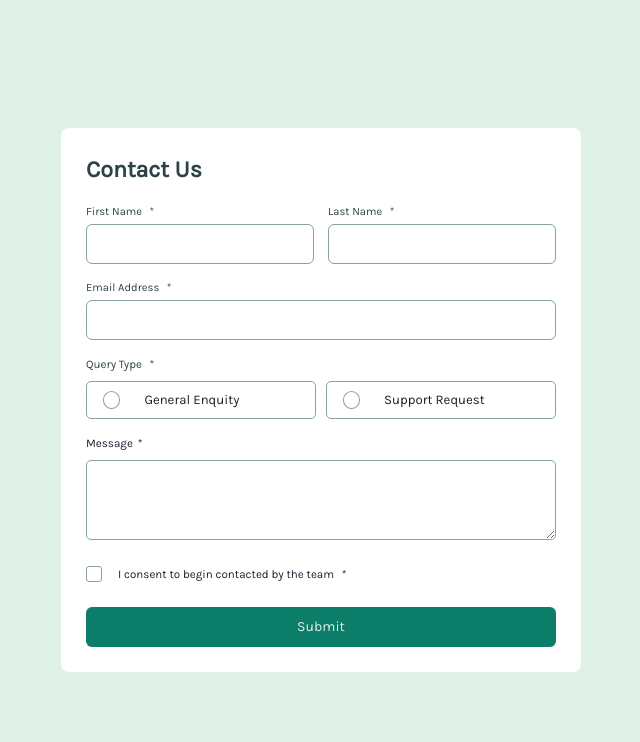
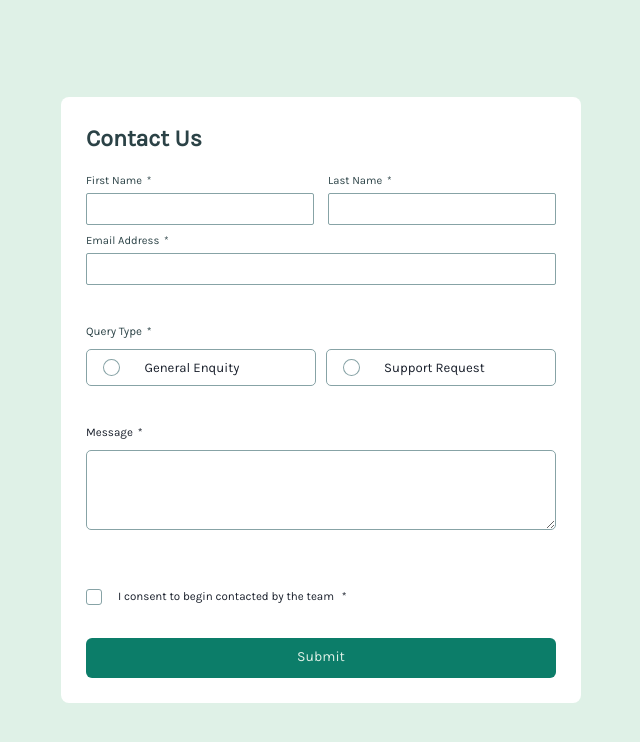
Before and after one commit to jarher/contactFormReact, a React (Vite) app in the folder my-react-app/: page / in a window 1280 px wide. Shown: the top 742 px of the page, without its empty margins (319-959 px from the left). Built offline with nearby package versions, Linux system fonts and the light colour scheme.

Commit message:
refactoring project

```diff
--- a/my-react-app/src/components/Form.jsx
+++ b/my-react-app/src/components/Form.jsx
@@ -2,11 +2,11 @@
 import { Button, HStack } from "@chakra-ui/react";
 import { useFormik } from "formik";
 import * as Yup from "yup";
-import { FormControlInputTextComponent } from "./FormControlInputTextComponent.jsx";
-import { FormRadioControl } from "./FormRadioControl.jsx";
-import { FormTextAreaComponent } from "./FormTextAreaComponent.jsx";
-import { FormCheckboxComponent } from "./FormCheckboxComponent.jsx";
-import { useState } from "react";
+import { FormInputTextComponent } from "./FormInputTextComponent";
+import { FormEmailComponent } from "./FormEmailComponent";
+import { FormRadioComponent } from "./FormRadioComponent";
+import { FormTextAreaComponent } from "./FormTextAreaComponent";
+import { FormCheckboxComponent } from "./FormCheckboxComponent";
 
 const formSchema = Yup.object().shape({
   firstName: Yup.string()
@@ -30,11 +30,6 @@ const formSchema = Yup.object().shape({
 });
 
 export const Form = ({ open }) => {
-  const [radioChange, setRadioChange] = useState({
-    generalEnquityState: false,
-    supportRequest: false,
-  });
-
   const formik = useFormik({
     initialValues: {
       firstName: "",
@@ -57,103 +52,6 @@ export const Form = ({ open }) => {
     cursor: "pointer",
   };
 
-  const formElements = [
-    {
-      type: "text",
-      formControlProps: {
-        width: ["100%", "48.5%"],
-        mt: "0",
-        isInvalid: formik.errors.firstName && formik.touched.firstName,
-      },
-      inputStyles,
-      formLabelText: "First Name",
-      nameValue: "firstName",
-      errorMessage: formik.errors.firstName,
-    },
-    {
-      type: "text",
-      formControlProps: {
-        width: ["100%", "48.5%"],
-        mt: ["1.7rem", "0"],
-        isInvalid: formik.errors.lastName && formik.touched.lastName,
-      },
-      inputStyles,
-      formLabelText: "Last Name",
-      nameValue: "lastName",
-      errorMessage: formik.errors.lastName,
-    },
-    {
-      type: "email",
-      formControlProps: {
-        mt: ["1.7rem", "0"],
-        isInvalid: formik.errors.email && formik.touched.email,
-      },
-      inputStyles,
-      formLabelText: "Email Address",
-      nameValue: "email",
-      errorMessage: formik.errors.email,
-    },
-    {
-      type: "radioGroup",
-      formLabelText: "Query Type",
-      formControlProps: {
-        as: "fieldset",
-        mt: "1.875rem",
-        isInvalid: formik.errors.queryType && formik.touched.queryType,
-      },
-      children: [
-        {
-          formRadioText: "General Enquity",
-          value: "generalEnquity",
-          mt: "0",
-          radioState: {
-            state: radioChange.generalEnquityState,
-            radioHandler: () =>
-              setRadioChange({
-                generalEnquityState: true,
-                supportRequest: false,
-              }),
-          },
-        },
-        {
-          formRadioText: "Support Request",
-          value: "supportRequest",
-          mt: ["1rem", "auto", "0"],
-          radioState: {
-            state: radioChange.supportRequest,
-            radioHandler: () =>
-              setRadioChange({
-                generalEnquityState: false,
-                supportRequest: true,
-              }),
-          },
-        },
-      ],
-      nameValue: "queryType",
-      errorMessage: formik.errors.queryType,
-    },
-    {
-      type: "textArea",
-      formControlProps: {
-        mt: "1.875rem",
-        isInvalid: formik.errors.message && formik.touched.message,
-      },
-      inputStyles,
-      formLabelText: "Message",
-      nameValue: "message",
-      errorMessage: formik.errors.message,
-    },
-    {
-      type: "checkbox",
-      formControlProps: {
-        mt: "1.575rem",
-      },
-      formLabelText: " I consent to begin contacted by the team",
-      nameValue: "consent",
-      errorMessage: formik.errors.consent,
-    },
-  ];
-
   const buttonProps = {
     mt: "1.175rem",
     type: "submit",
@@ -170,32 +68,12 @@ export const Form = ({ open }) => {
     <>
       <form onSubmit={formik.handleSubmit} noValidate>
         <h1>Contact Us</h1>
-        <HStack
-          mt={["1.5rem", "auto", "1rem"]}
-          justifyContent="space-between"
-          flexFlow="row wrap"
-          gap="0"
-        >
-          {formElements.map((element, i) => {
-            const elementProps = {
-              ...element,
-              formik,
-            };
-            if (element.type === "text" || element.type === "email") {
-              return (
-                <FormControlInputTextComponent {...elementProps} key={i} />
-              );
-            }
-            if (element.type === "radioGroup") {
-              return <FormRadioControl {...elementProps} key={i} />;
-            }
-            if (element.type === "textArea") {
-              return <FormTextAreaComponent {...elementProps} key={i} />;
-            }
-            if (element.type === "checkbox") {
-              return <FormCheckboxComponent {...elementProps} key={i} />;
-            }
-          })}
+        <HStack mt={["1.5rem", "auto", "1rem"]} flexFlow="row wrap">
+          <FormInputTextComponent inputStyles={inputStyles} formik={formik} />
+          <FormEmailComponent inputStyles={inputStyles} formik={formik} />
+          <FormRadioComponent formik={formik} />
+          <FormTextAreaComponent inputStyles={inputStyles} formik={formik} />
+          <FormCheckboxComponent formik={formik} />
 
           <Button {...buttonProps}>Submit</Button>
         </HStack>
--- a/my-react-app/src/components/FormCheckboxComponent.jsx
+++ b/my-react-app/src/components/FormCheckboxComponent.jsx
@@ -1,16 +1,7 @@
 /* eslint-disable react/prop-types */
-import { HStack, Text } from "@chakra-ui/react";
-import { FromControlWrapper } from "./FromControlWrapper";
+import { FormControl, HStack, Text } from "@chakra-ui/react";
 
-FromControlWrapper;
-export const FormCheckboxComponent = ({
-  type,
-  formControlProps,
-  formLabelText,
-  nameValue,
-  errorMessage,
-  formik,
-}) => {
+export const FormCheckboxComponent = ({ formik }) => {
   const checkboxStyles = {
     cursor: "pointer",
     backgroundColor: "transparent",
@@ -24,14 +15,17 @@ export const FormCheckboxComponent = ({
   };
 
   return (
-    <FromControlWrapper props={{ errorMessage, type }}>
-      <HStack alignItems="center" gap="0" {...formControlProps}>
+    <FormControl
+      mt="1.575rem"
+      isInvalid={formik.errors.consent && formik.touched.consent}
+    >
+      <HStack alignItems="center" gap="0" mt="1.575rem">
         <input
-          id={nameValue}
-          name={nameValue}
-          type={type}
+          id="consent"
+          name="consent"
+          type="checkbox"
           style={checkboxStyles}
-          {...formik.getFieldProps(nameValue)}
+          {...formik.getFieldProps("consent")}
         />
         <label
           htmlFor="consent"
@@ -42,7 +36,7 @@ export const FormCheckboxComponent = ({
             fontSize: "0.725rem",
           }}
         >
-          {formLabelText}{" "}
+          I consent to begin contacted by the team{" "}
           <span style={{ color: "brand.greenMedium", paddingLeft: "0.3rem" }}>
             *
           </span>
@@ -50,8 +44,8 @@ export const FormCheckboxComponent = ({
       </HStack>
 
       <Text color="brand.red" mt="0.325rem" fontSize="0.7rem">
-        {errorMessage}
+        {formik.errors.consent}
       </Text>
-    </FromControlWrapper>
+    </FormControl>
   );
 };
--- a/my-react-app/src/components/FormControlInputTextComponent.jsx
+++ /dev/null
@@ -1,40 +0,0 @@
-/* eslint-disable react/prop-types */
-import { FormLabel, Input } from "@chakra-ui/react";
-import { FromControlWrapper } from "./FromControlWrapper";
-
-export const FormControlInputTextComponent = ({
-  type,
-  formControlProps,
-  inputStyles,
-  formLabelText,
-  nameValue,
-  errorMessage,
-  formik,
-}) => {
-  return (
-    <FromControlWrapper props={{ formControlProps, errorMessage, type }}>
-      <FormLabel
-        htmlFor="firstName"
-        color="brand.greyDark"
-        fontSize={["auto", "0.7rem"]}
-        fontWeight="400"
-        mb="0.2rem"
-      >
-        {formLabelText}{" "}
-        <span style={{ color: "brand.greenMedium", paddingLeft: "0.3rem" }}>
-          *
-        </span>
-      </FormLabel>
-      <Input
-        type={type}
-        name={nameValue}
-        id={nameValue}
-        onChange={formik.handleChange}
-        onBlur={formik.handleBlur}
-        size="md"
-        {...inputStyles}
-        {...formik.getFieldProps(nameValue)}
-      />
-    </FromControlWrapper>
-  );
-};
--- /dev/null
+++ b/my-react-app/src/components/FormEmailComponent.jsx
@@ -0,0 +1,31 @@
+/* eslint-disable react/prop-types */
+
+import { FormWrapper } from "./FormWrapper";
+
+export const FormEmailComponent = (props) => {
+  const { inputStyles, formik } = props;
+  const emailProps = {
+    formControlProps: {
+      mt: ["1.7rem", "0"],
+      isInvalid: formik.errors.email && formik.touched.email,
+    },
+    formLabelProps: {
+      htmlFor: "email",
+      color: "brand.greyDark",
+      fontSize: ["auto", "0.7rem"],
+      fontWeight: "400",
+      mb: "0.2rem",
+      formLabelText: "Email Address",
+    },
+    formInputProps: {
+      type: "email",
+      name: "email",
+      id: "email",
+      ...inputStyles,
+    },
+    formErrorProps: {
+      errorMessage: formik.errors.email,
+    },
+  };
+  return <FormWrapper formik={formik} {...emailProps} />;
+};
--- /dev/null
+++ b/my-react-app/src/components/FormInputTextComponent.jsx
@@ -0,0 +1,85 @@
+/* eslint-disable react/prop-types */
+import { HStack } from "@chakra-ui/react";
+import { FormWrapper } from "./FormWrapper";
+
+export const FormInputTextComponent = (props) => {
+  const { inputStyles, formik } = props;
+  const inputTextElements = [
+    {
+      id: "i1",
+      formControlProps: {
+        width: ["100%", "48.5%"],
+        isInvalid: formik.errors.firstName && formik.touched.firstName,
+        mt: "0",
+      },
+      formLabelProps: {
+        htmlFor: "firstName",
+        color: "brand.greyDark",
+        fontSize: ["auto", "0.7rem"],
+        fontWeight: "400",
+        mb: "0.2rem",
+        formLabelText: "First Name",
+      },
+      formInputProps: {
+        type: "text",
+        name: "firstName",
+        id: "firstName",
+        ...inputStyles,
+      },
+      formErrorProps: {
+        display: ["block", "block", "none"],
+        errorMessage: formik.errors.firstName,
+      },
+    },
+    {
+      id: "i2",
+      formControlProps: {
+        width: ["100%", "48.5%"],
+        isInvalid: formik.errors.lastName && formik.touched.lastName,
+      },
+      formLabelProps: {
+        htmlFor: "lastName",
+        color: "brand.greyDark",
+        fontSize: ["auto", "0.7rem"],
+        fontWeight: "400",
+        mb: "0.2rem",
+        formLabelText: "Last Name",
+      },
+      formInputProps: {
+        type: "text",
+        name: "lastName",
+        id: "lastName",
+        ...inputStyles,
+      },
+      formErrorProps: {
+        display: ["block", "block", "none"],
+        errorMessage: formik.errors.lastName,
+      },
+    },
+  ];
+  return (
+    <HStack
+      justifyContent="space-between"
+      flexFlow="row wrap"
+      width="100%"
+      gap="0"
+    >
+      {inputTextElements.map((element) => (
+        <FormWrapper formik={formik} {...element} key={element.id} />
+      ))}
+      <HStack
+        display={["none", "none", "flex"]}
+        justifyContent="space-between"
+        width="100%"
+      >
+        <div style={{ width: "48.5%", color: "hsl(0, 66%, 54%)" }}>
+          {formik.errors.firstName && formik.errors.firstName}
+        </div>
+
+        <div style={{ width: "48.5%", color: "hsl(0, 66%, 54%)" }}>
+          {formik.errors.lastName && formik.errors.lastName}
+        </div>
+      </HStack>
+    </HStack>
+  );
+};
--- a/my-react-app/src/components/FormRadioControl.jsx
+++ b/my-react-app/src/components/FormRadioComponent.jsx
@@ -1,26 +1,53 @@
 /* eslint-disable react/prop-types */
-import { FormLabel, RadioGroup, HStack } from "@chakra-ui/react";
-import { FromControlWrapper } from "./FromControlWrapper.jsx";
-// import iconRadio from "../assets/icon-radio-selected.svg";
+import {
+  FormControl,
+  FormLabel,
+  RadioGroup,
+  HStack,
+  FormErrorMessage,
+} from "@chakra-ui/react";
+import { useState } from "react";
 
-export const FormRadioControl = ({
-  formLabelText,
-  formControlProps,
-  children,
-  nameValue,
-  errorMessage,
-  formik,
-  type,
-}) => {
+export const FormRadioComponent = ({ formik }) => {
+  const [radioChange, setRadioChange] = useState({
+    generalEnquityState: false,
+    supportRequest: false,
+  });
+
+  const radioChildren = [
+    {
+      formRadioText: "General Enquity",
+      value: "generalEnquity",
+      formik,
+      state: radioChange.generalEnquityState,
+      radioHandler: () =>
+        setRadioChange({ generalEnquityState: true, supportRequest: false }),
+      mt: "0",
+    },
+    {
+      formRadioText: "Support Request",
+      value: "supportRequest",
+      formik,
+      state: radioChange.supportRequest,
+      radioHandler: () =>
+        setRadioChange({ generalEnquityState: false, supportRequest: true }),
+      mt: ["1rem", "auto", "0"],
+    },
+  ];
+
   return (
-    <FromControlWrapper props={{ formControlProps, errorMessage, type }}>
+    <FormControl
+      as="fieldset"
+      mt="1.875rem"
+      isInvalid={formik.errors.queryType && formik.touched.queryType}
+    >
       <FormLabel
         as="legend"
         color="brand.greyDark"
         fontSize={["auto", "0.725rem"]}
         fontWeight="400"
       >
-        {formLabelText}{" "}
+        Query Type
         <span style={{ color: "brand.greenMedium", paddingLeft: "0.3rem" }}>
           *
         </span>
@@ -30,28 +57,16 @@ export const FormRadioControl = ({
         flexFlow="row wrap"
         justifyContent="space-between"
       >
-        {children.map((element) => {
-          const radioProps = {
-            ...element,
-            nameValue,
-            formik,
-          };
-          return <RadioComponent {...radioProps} key={element.value} />;
+        {radioChildren.map((element) => {
+          return <Radio {...element} key={element.value} />;
         })}
       </RadioGroup>
-    </FromControlWrapper>
+      <FormErrorMessage>{formik.errors.queryType}</FormErrorMessage>
+    </FormControl>
   );
 };
 
-const RadioComponent = ({
-  formRadioText,
-  nameValue,
-  value,
-  formik,
-  radioState,
-  mt,
-}) => {
-  const { state, radioHandler } = radioState;
+const Radio = ({ formRadioText, value, formik, state, radioHandler, mt }) => {
   const clickStyles = state
     ? {
         bg: "brand.greenLighter",
@@ -81,7 +96,7 @@ const RadioComponent = ({
         type="radio"
         value={value}
         id={value}
-        name={nameValue}
+        name="queryType"
         onChange={formik.handleChange}
         onClick={radioHandler}
         style={{
--- a/my-react-app/src/components/FormTextAreaComponent.jsx
+++ b/my-react-app/src/components/FormTextAreaComponent.jsx
@@ -1,20 +1,19 @@
 /* eslint-disable react/prop-types */
-import { Text, Textarea } from "@chakra-ui/react";
-import { FromControlWrapper } from "./FromControlWrapper";
+import {
+  Text,
+  Textarea,
+  FormControl,
+  FormErrorMessage,
+} from "@chakra-ui/react";
 
-export const FormTextAreaComponent = ({
-  formControlProps,
-  formLabelText,
-  nameValue,
-  errorMessage,
-  inputStyles,
-  formik,
-  type,
-}) => {
+export const FormTextAreaComponent = ({ inputStyles, formik }) => {
   return (
-    <FromControlWrapper props={{ formControlProps, errorMessage, type }}>
+    <FormControl
+      mt="1.875rem"
+      isInvalid={formik.errors.message && formik.touched.message}
+    >
       <Text mb="8px" fontSize={["auto", "0.725rem"]} fontWeight="400">
-        {formLabelText}
+        Message
         <span style={{ color: "brand.greenMedium", paddingLeft: "0.3rem" }}>
           *
         </span>
@@ -23,13 +22,14 @@ export const FormTextAreaComponent = ({
         onChange={formik.handleChange}
         onBlur={formik.handleBlur}
         size="sm"
-        id={nameValue}
-        name={nameValue}
+        id="message"
+        name="message"
         borderRadius="0.3125rem"
         {...inputStyles}
-        {...formik.getFieldProps(nameValue)}
+        {...formik.getFieldProps("message")}
         height={["23.125rem", "auto", "4.6875rem"]}
       />
-    </FromControlWrapper>
+      <FormErrorMessage>{formik.errors.message}</FormErrorMessage>
+    </FormControl>
   );
 };
--- /dev/null
+++ b/my-react-app/src/components/FormWrapper.jsx
@@ -0,0 +1,39 @@
+/* eslint-disable react/prop-types */
+import {
+  FormControl,
+  FormErrorMessage,
+  FormLabel,
+  Input,
+} from "@chakra-ui/react";
+
+export const FormWrapper = ({
+  formControlProps,
+  formLabelProps,
+  formInputProps,
+  formErrorProps,
+  formik,
+}) => {
+  const { formLabelText, ...labelRest } = formLabelProps;
+  const { errorMessage, ...errorRest } = formErrorProps;
+  const { name } = formInputProps;
+  return (
+    <FormControl {...formControlProps}>
+      <FormLabel {...labelRest}>
+        {formLabelText}
+        <span style={{ color: "brand.greenMedium", paddingLeft: "0.3rem" }}>
+          *
+        </span>
+      </FormLabel>
+      {
+        <Input
+          size="sm"
+          {...formInputProps}
+          {...formik.getFieldProps({ name })}
+          onChange={formik.handleChange}
+          onBlur={formik.handleBlur}
+        />
+      }
+      <FormErrorMessage {...errorRest}>{errorMessage}</FormErrorMessage>
+    </FormControl>
+  );
+};
--- a/my-react-app/src/components/FromControlWrapper.jsx
+++ /dev/null
@@ -1,16 +0,0 @@
-/* eslint-disable react/prop-types */
-import { FormControl, FormErrorMessage } from "@chakra-ui/react";
-
-export const FromControlWrapper = ({ props, children }) => {
-  const { errorMessage, formControlProps, type } = props;
-  const marginTop = type !== "text" &&
-    type !== "checkbox" && ["0", "0", "1rem"];
-  return (
-    <FormControl {...formControlProps} position="relative" mt={marginTop}>
-      {children}
-      <FormErrorMessage position="absolute" bottom="-1.2rem" fontSize="0.7rem">
-        {errorMessage}
-      </FormErrorMessage>
-    </FormControl>
-  );
-};
```
